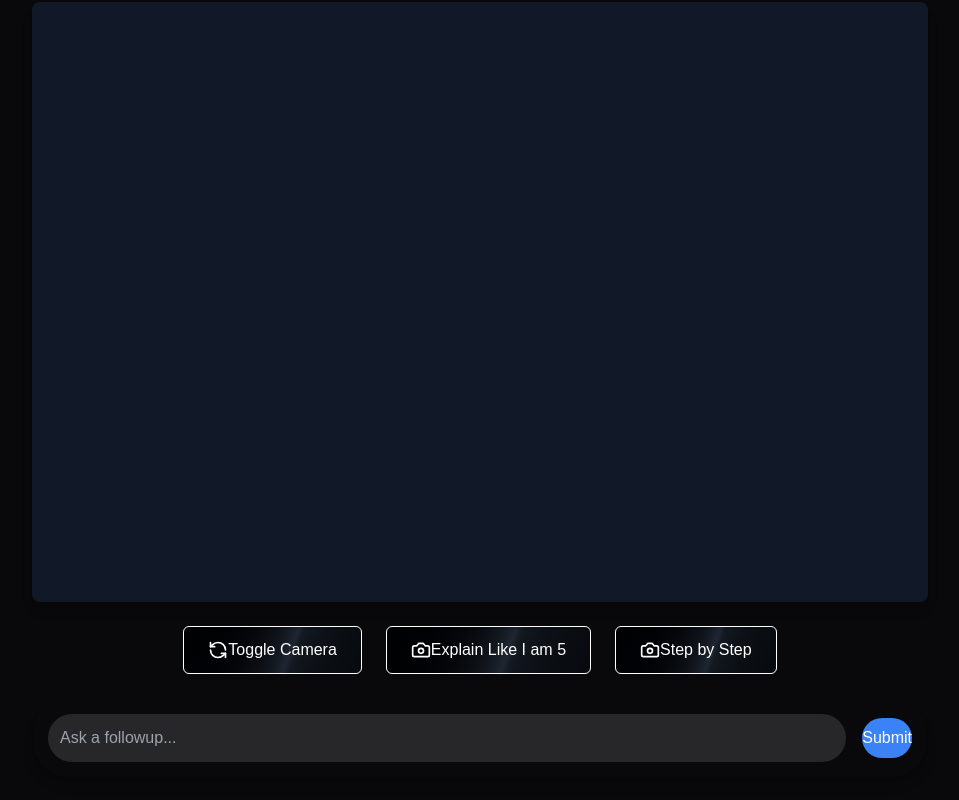
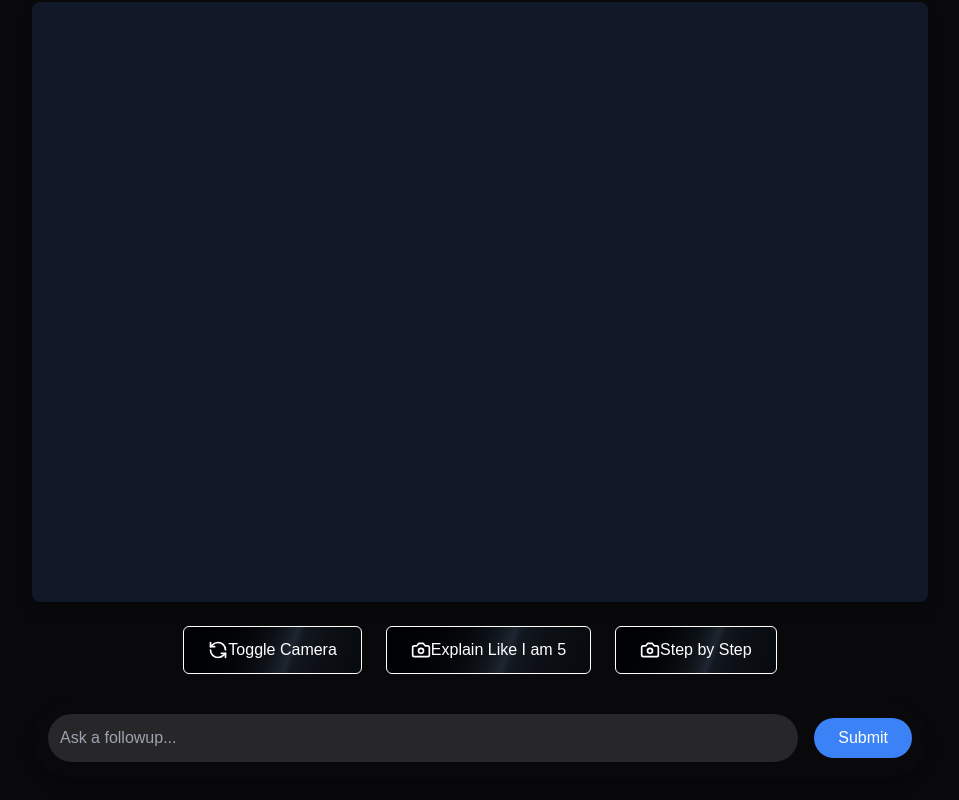
Before and after one commit to bhaveshsinghal95182/ai-visual-teacher, a Next.js app: page / in a window 1280 px wide. Shown: the part 206-1006 px from the top of the page, without its empty margins (160-1119 px from the left). Built offline with nearby package versions, Linux system fonts and the light colour scheme; no server answers.

Commit message:
cooked again

```diff
--- a/components/querybox.tsx
+++ b/components/querybox.tsx
@@ -36,7 +36,7 @@ export const QueryBox: React.FC<QueryBoxProps> = ({ onNewQuery }) => {
                     />
                     <button
                         type="submit"
-                        className="ml-4  py-2 rounded-full bg-blue-500 text-white"
+                        className="ml-4 px-6 py-2 rounded-full bg-blue-500 text-white"
                     >
                         Submit
                     </button>
```
